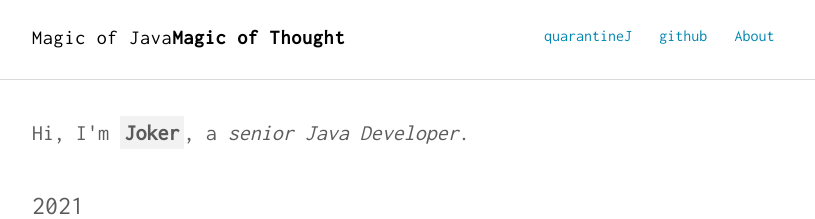
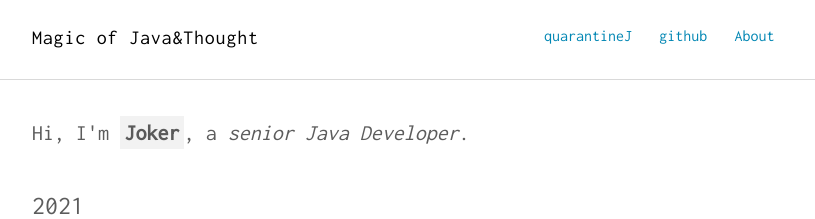
Before and after one commit to rongjoker/rongjoker.github.io, a Jekyll site: the page built from index.html, in a window 1280 px wide. Shown: the top 219 px of the page, without its empty margins (232-1047 px from the left). Built offline with Jekyll 4.4.1, drawn with Linux system fonts in a browser that asks for light colours; comment, search, counter and statistics services are not loaded; some of the changed lines change nothing that is shown.

Commit message:
fix bugs2

```diff
--- a/_config.yml
+++ b/_config.yml
@@ -1,7 +1,7 @@
 
 # SEO settings
-title: "Magic of Java"
-title2: "Magic of Thought" # default: ""
+title: "Magic of Java&Thought"
+#title2: "Magic of Thought" # default: ""
 description: "Blog Of joker"
 keywords: "joker,rongjoker"
 url: https://rongjoker.github.io/ # site url
```
